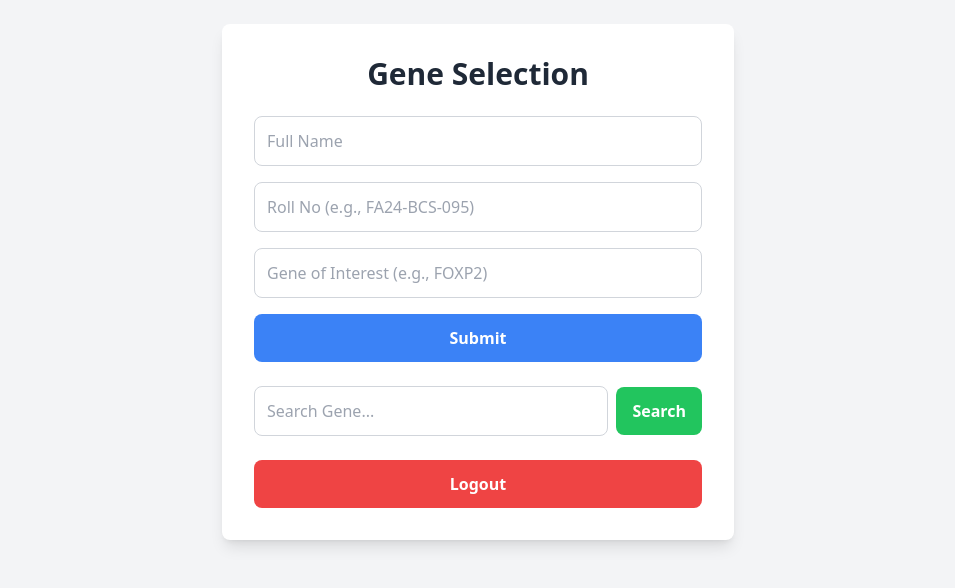
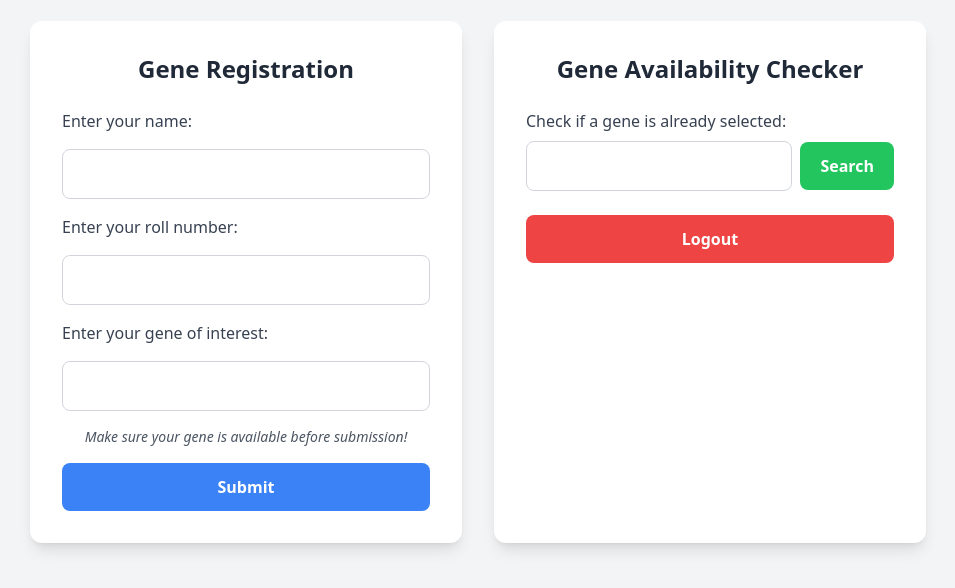
Before and after one commit to Haseeb-WebDev/gene-registery, a plain HTML site: page index.html in a window 1280 px wide. Shown: the part 118-706 px from the top of the page, without its empty margins (162-1117 px from the left). Drawn offline with nearby package versions, Linux system fonts and the light colour scheme; no server answers; sample sign-in values are in the browser's storage.

Commit message:
index.html
Better Graphics and Design!

```diff
--- a/index.html
+++ b/index.html
@@ -8,33 +8,45 @@
 </head>
 <body class="bg-gray-100 flex justify-center items-center min-h-screen">
 
-    <div class="bg-white p-8 rounded-lg shadow-lg w-full max-w-lg">
-        <h2 class="text-3xl font-semibold mb-6 text-center text-gray-800">Gene Selection</h2>
+    <div class="flex gap-8 w-full max-w-4xl">
 
-        <!-- User Input Form -->
+        <!-- Gene Registration Section -->
+        <div class="bg-white p-8 rounded-xl shadow-lg w-1/2">
+            <h2 class="text-2xl font-bold text-center text-gray-800 mb-6">Gene Registration</h2>
+
             <form id="userForm" class="space-y-4">
-            <input type="text" id="name" placeholder="Full Name"
+                <label class="block text-gray-700 font-medium">Enter your name:</label>
+                <input type="text" id="name"
                     class="w-full p-3 border border-gray-300 rounded-lg focus:outline-none focus:ring-2 focus:ring-blue-400" required>
 
-            <input type="text" id="rollNo" placeholder="Roll No (e.g., FA24-BCS-095)"
+                <label class="block text-gray-700 font-medium">Enter your roll number:</label>
+                <input type="text" id="rollNo"
                     class="w-full p-3 border border-gray-300 rounded-lg focus:outline-none focus:ring-2 focus:ring-blue-400" required>
 
-            <input type="text" id="gene" placeholder="Gene of Interest (e.g., FOXP2)"
+                <label class="block text-gray-700 font-medium">Enter your gene of interest:</label>
+                <input type="text" id="gene"
                     class="w-full p-3 border border-gray-300 rounded-lg focus:outline-none focus:ring-2 focus:ring-blue-400" required>
+
+                <p class="text-sm text-gray-600 italic text-center">Make sure your gene is available before submission!</p>
 
                 <button type="submit"
                     class="w-full bg-blue-500 text-white py-3 rounded-lg font-semibold hover:bg-blue-600 transition duration-200">
                     Submit
                 </button>
             </form>
+        </div>
 
-        <!-- Search Bar -->
-        <div class="flex items-center space-x-2 mt-6">
-            <input type="text" id="searchGene" placeholder="Search Gene..."
-                class="w-full p-3 border border-gray-300 rounded-lg focus:outline-none focus:ring-2 focus:ring-green-400">
+        <!-- Gene Availability Checker -->
+        <div class="bg-white p-8 rounded-xl shadow-lg w-1/2">
+            <h2 class="text-2xl font-bold text-center text-gray-800 mb-6">Gene Availability Checker</h2>
+
+            <label class="block text-gray-700 font-medium">Check if a gene is already selected:</label>
+            <div class="flex items-center gap-2 mt-2">
+                <input type="text" id="searchGene"
+                    class="flex-1 p-3 border border-gray-300 rounded-lg focus:outline-none focus:ring-2 focus:ring-green-400">
 
                 <button id="searchBtn"
-                class="bg-green-500 text-white py-3 px-4 rounded-lg font-semibold hover:bg-green-600 transition duration-200">
+                    class="bg-green-500 text-white px-5 py-3 rounded-lg font-semibold hover:bg-green-600 transition duration-200">
                     Search
                 </button>
             </div>
@@ -46,6 +58,8 @@
             </button>
         </div>
 
+    </div>
+
     <script src="script.js"></script>
     <script src="auth.js"></script>
 
```
Lines whose indentation alone changed are shown as unchanged.
